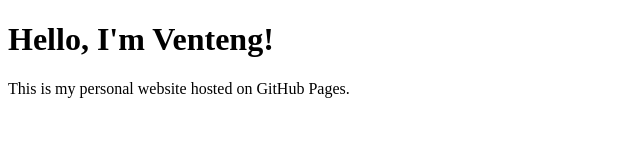
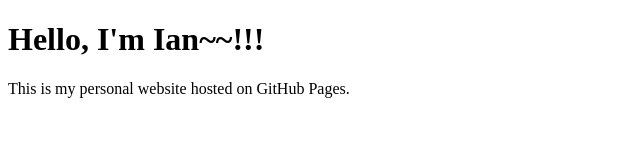
Before and after one commit to ianbear37/clytem, a plain HTML site: page index.html in a window 1280 px wide. Shown: the whole page, without its empty margins (0-640 px from the left). Drawn offline with Linux system fonts and the light colour scheme.

Commit message:
Update index.html

```diff
--- a/index.html
+++ b/index.html
@@ -6,7 +6,7 @@
     <title>Welcome to My GitHub Page</title>
 </head>
 <body>
-    <h1>Hello, I'm Venteng!</h1>
+    <h1>Hello, I'm Ian~~!!!</h1>
     <p>This is my personal website hosted on GitHub Pages.</p>
 </body>
 </html>
```
